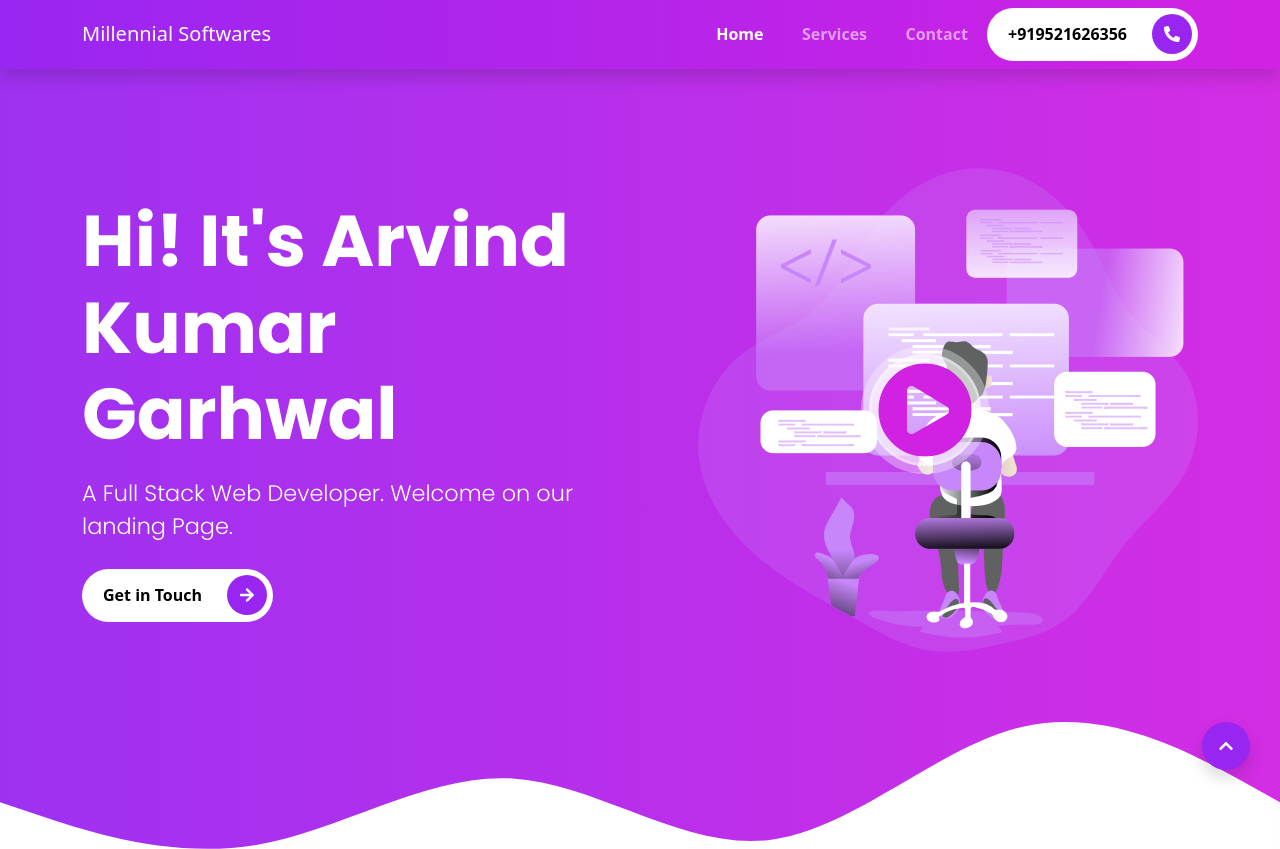
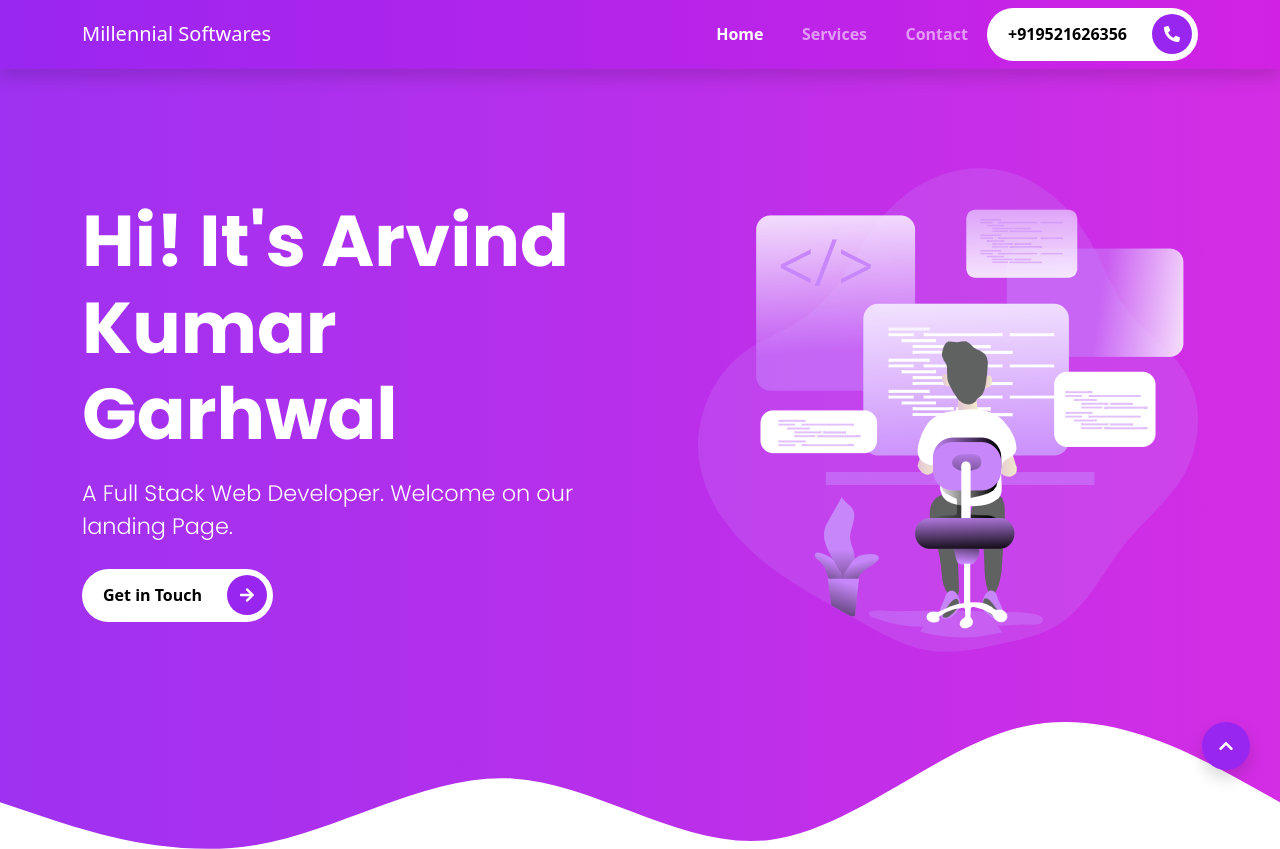
Before and after one commit to Millennial-Softwares/live, a website: page index.html in a window 1280 px wide. Shown: the top 849 px of the page. Drawn offline with nearby package versions, Linux system fonts and the light colour scheme.

Commit message:
Update index.html

```diff
--- a/index.html
+++ b/index.html
@@ -63,13 +63,7 @@
       <div class="col-md-6 intros text-end">
         <div class="video-box">
           <img src="images/arts/intro-section-illustration.png" alt="video illutration" class="img-fluid">
-          <a href="#" class="glightbox position-absolute top-50 start-50 translate-middle">
-            <span>
-              <i class="fas fa-play-circle"></i>
-            </span>
-            <span class="border-animation border-animation--border-1"></span>
-            <span class="border-animation border-animation--border-2"></span>
-          </a>
+
         </div>
       </div>
     </div>
```
